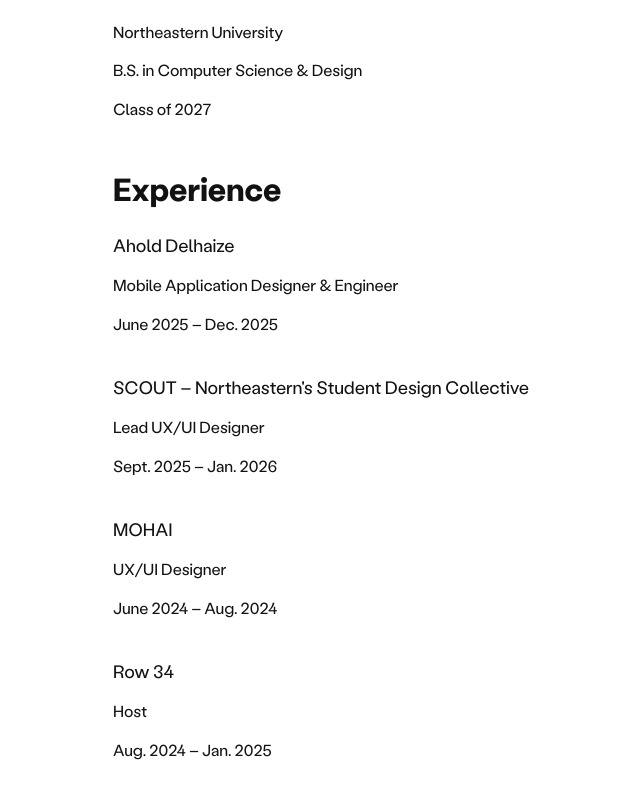
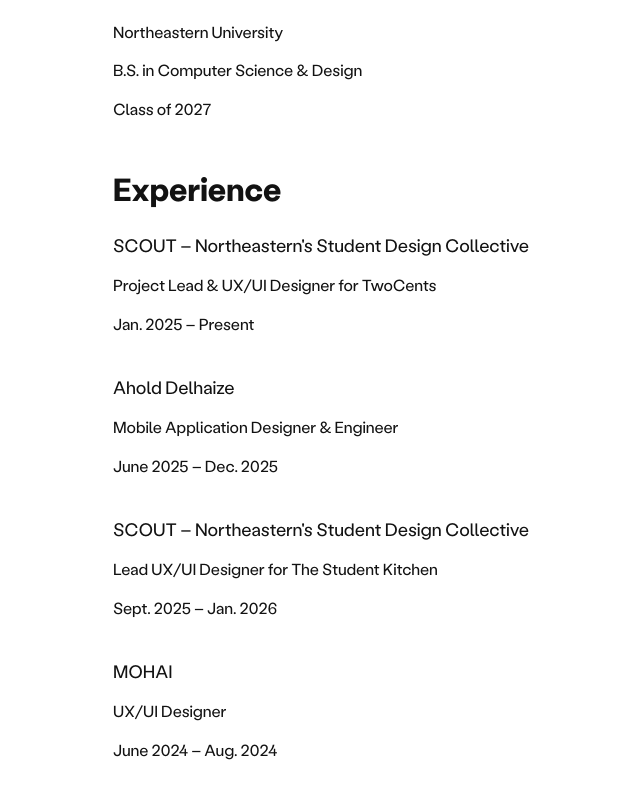
Before and after one commit to francespeters/portfolio-website-francespeters, a Next.js app: page /about in a window 1280 px wide. Shown: the part 536-1334 px from the top of the page, without its empty margins (103-743 px from the left). Built offline with nearby package versions, Linux system fonts and the light colour scheme.

Commit message:
Tag updates

```diff
--- a/app/about/page.tsx
+++ b/app/about/page.tsx
@@ -13,8 +13,8 @@
       <section aria-label="Introduction" className="mb-10  fadeInUp-animation">
         <div className="flex flex-col-reverse sm:flex-row items-center gap-8">
           <p className="about-body-text sm:w-2/5">
-            Designer passionate about solving complex and ambiguous problems
-            through user-centered design and creative solutions.
+            Detail-oriented designer with a background in Computer Science and UX, bringing structured, analytical thinking to complex problems. Experienced in leading user research-driven design work, with the technical fluency to evaluate feasibility and collaborate effectively across design and engineering.
+
           </p>
           <img
             className="w-40 h-40 sm:w-100 sm:h-70 rounded-sm object-cover"
@@ -44,6 +44,13 @@
         <div>
           <h2 className="label-large pb-3">Experience</h2>
           <div className="space-y-10">
+            <FadeIn>
+            <div>
+              <p className="tag-text">SCOUT – Northeastern&apos;s Student Design Collective</p>
+              <p className="about-body-text ">Project Lead & UX/UI Designer for TwoCents</p>
+              <p className="about-body-text ">Jan. 2025 – Present</p>
+            </div>
+            </FadeIn>
 
             <FadeIn>
             <div>
@@ -56,7 +63,7 @@
 
             <div>
               <p className="tag-text">SCOUT – Northeastern&apos;s Student Design Collective</p>
-              <p className="about-body-text ">Lead UX/UI Designer</p>
+              <p className="about-body-text ">Lead UX/UI Designer for The Student Kitchen</p>
               <p className="about-body-text ">Sept. 2025 – Jan. 2026</p>
             </div>
             </FadeIn>
@@ -66,14 +73,6 @@
               <p className="tag-text">MOHAI</p>
               <p className="about-body-text">UX/UI Designer</p>
               <p className="about-body-text">June 2024 – Aug. 2024</p>
-            </div>
-            </FadeIn>
-            <FadeIn>
-
-            <div>
-              <p className="tag-text">Row 34</p>
-              <p className="about-body-text">Host</p>
-              <p className="about-body-text">Aug. 2024 – Jan. 2025</p>
             </div>
             </FadeIn>
 
--- a/app/components/layout/PortfolioGrid.tsx
+++ b/app/components/layout/PortfolioGrid.tsx
@@ -66,7 +66,7 @@
         </div>
       </Link>
       <footer className="px-2 pt-3 dark:border-neutral-800">
-        <ItemTag text={project.title} date={project.date} />
+        <ItemTag text={project.title} date={project.date} tags={project.tags} />
       </footer>
     </li>
   );
--- a/app/components/ui/ItemTag.tsx
+++ b/app/components/ui/ItemTag.tsx
@@ -1,12 +1,20 @@
-import { Color } from "react-bootstrap/esm/types";
 
-export default function ItemTag({ text, date, color = "text-white" }: { text: string, date: string, color?: string }) {
+export default function ItemTag({ text, date, tags = [], color = "text-white" }: { text: string, date: string, tags?: string[], color?: string }) {
   return (
-    <div className="w-full flex items-center justify-between">
-      <div>
-        <p className="tag-text">{text}</p>
+  <div className="w-full flex items-baseline gap-3">
+      <div className="flex items-center">
+        <p className="tag-text m-0">{text}</p>
       </div>
-
+      <div className="flex items-center">
+        {tags.map((tag, index) => (
+          <span key={index} className="flex items-center">
+            <span className="tag-text-2">
+              {tag}
+            </span>
+            {index < tags.length - 1 && <span className="mx-1 text-gray-400">·</span>}
+          </span>
+        ))}
+      </div>
     </div>
   );
 }
--- a/app/database/projects.json
+++ b/app/database/projects.json
@@ -7,6 +7,7 @@
     "type": "Case Study",
     "tagText": "UX Research | UX Design",
     "date": "2024",
+    "tags": ["UX Research", "UX Design"],
     "aspect":"aspect-[4/3]",
     "problem":"During my HCI class we were tasked with designing a solution to foster a greater sense of belonging among students at Northeastern University. Through background research and user interviews, we learned that students often recognized classmates in their courses but struggled to form meaningful in-class connections. Based on these insights, we focused on creating a mobile application that helps students engage with peers specifically through their courses. Our goal was to turn classroom familiarity into real social connections.",
     "hypothesis":"If Northeastern students can easily find classmates, join study groups, and message peers through a class-focused app, then they will form stronger in-class academic connections by reducing social barriers and facilitating collaboration.",
@@ -45,6 +46,7 @@
     "subtitle": "Augmented Reality for Transit Navigation",
     "tagText": "UX Research | UX Design",
     "date": "2024",
+    "tags": ["UX Design", "Graphic Design"],
     "aspect":"aspect-[4/3]",
     "problem":"Navigating the Massachusetts Bay Transportation Authority (MBTA), also known as the Boston T, can be confusing, especially for tourists unfamiliar with the system. Through observation and secondary research, we identified common pain points such as: unclear signage, complex station layouts, unfamiliar terminology, language barriers, and accessibility challenges. Our primary target users were tourists new to Boston who needed clear directional assistance within T stations.",
     "hypothesis":"How might we design a mobile app that improves navigation within the Boston T to provide users, primarily tourists, with a more intuitive, accessible, and stress-free navigation experience.",
@@ -81,6 +83,7 @@
   "type": "Case Study",
   "tagText": "UX Research | UX Design",
   "date": "2024",
+  "tags": ["UX Research", "UX Design", "Graphic Design"],
   "aspect": "aspect-[4/3]",
   "problem": "The United Nations Sustainable Development Goal 12 (SDG 12) aims to ensure responsible consumption and production by 2030, emphasizing waste reduction and increased sustainability awareness. Despite growing concern around climate change, individuals often feel overwhelmed or unsure how to meaningfully adjust their daily consumption habits. Existing solutions tend to focus heavily on cost savings or data tracking, rather than fostering sustainable behaviors. This project explores how design can reduce waste and increase sustainability awareness by supporting more intentional, everyday consumption practices.",
   "hypothesis": "If individuals are provided with an intuitive, integrated system that translates household consumption data into actionable insights and habit-building opportunities, then they will be more likely to adopt sustainable behaviors and reduce waste over time by lowering cognitive barriers and increasing awareness.",
@@ -116,6 +119,7 @@
     "href": "/projects/petrichor",
     "tagText": "Product design",
     "date": "2024",
+    "tags": ["Brand Design", "Graphic Design"],
     "type":"Project",
     "subtitle":"Beverage Branding & Packaging Design",
     "aspect":"aspect-[4/3]",
--- a/app/globals.css
+++ b/app/globals.css
@@ -188,7 +188,7 @@
   font-family: "Labil Grotesk";
   font-size: 24px;
   font-style: normal;
-  font-weight: 600;
+  font-weight: 500;
   line-height: normal;
 }
 
@@ -232,6 +232,17 @@
   letter-spacing: -0.11px;
 }
 
+.tag-text-2{
+  color: #1212126a;
+  font-family: "Labil Grotesk";
+  font-size: 16px;
+  font-style: normal;
+  font-weight: 400;
+  letter-spacing: -0.11px;
+  line-height: 140%; /* 15.4px */
+
+}
+
 .label-large{
   color: #121212;
   font-family: "Labil Grotesk";
```
